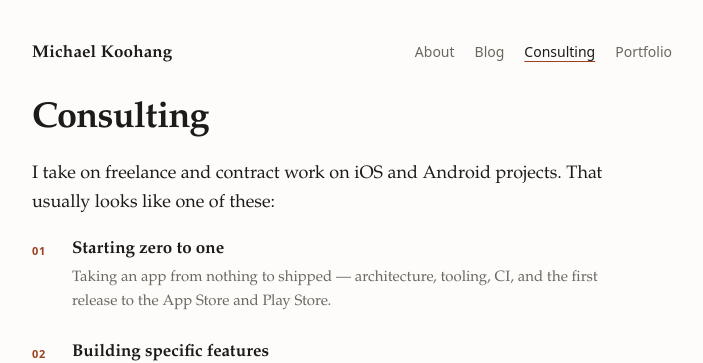
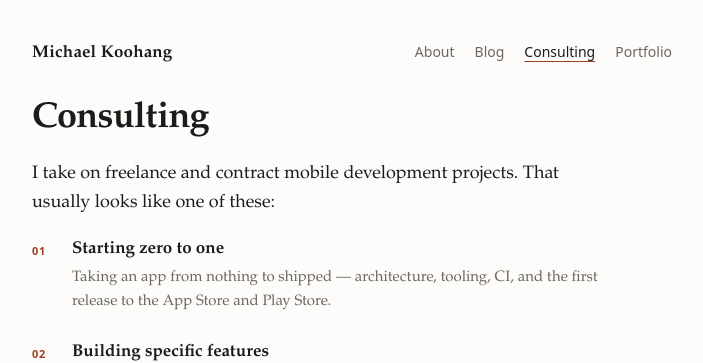
Before and after one commit to sebasque/sebasque.github.io, a Jekyll site: the page built from consulting.md, in a window 1280 px wide. Shown: the top 363 px of the page, without its empty margins (288-991 px from the left). Built offline with Jekyll 4.4.1, drawn with Linux system fonts in a browser that asks for light colours.

Commit message:
Reframe iOS and Android references as mobile development
Co-Authored-By: Claude Opus 5 <noreply@anthropic.com>

```diff
--- a/consulting.md
+++ b/consulting.md
@@ -4,7 +4,7 @@ nav: true
 permalink: /consulting/
 ---
 
-I take on freelance and contract work on iOS and Android projects. That usually looks like one of these:
+I take on freelance and contract mobile development projects. That usually looks like one of these:
 
 1. **Starting zero to one**
    Taking an app from nothing to shipped — architecture, tooling, CI, and the first release to the App Store and Play Store.
```
Also changed, not shown: index.md (+1 -1 lines).
